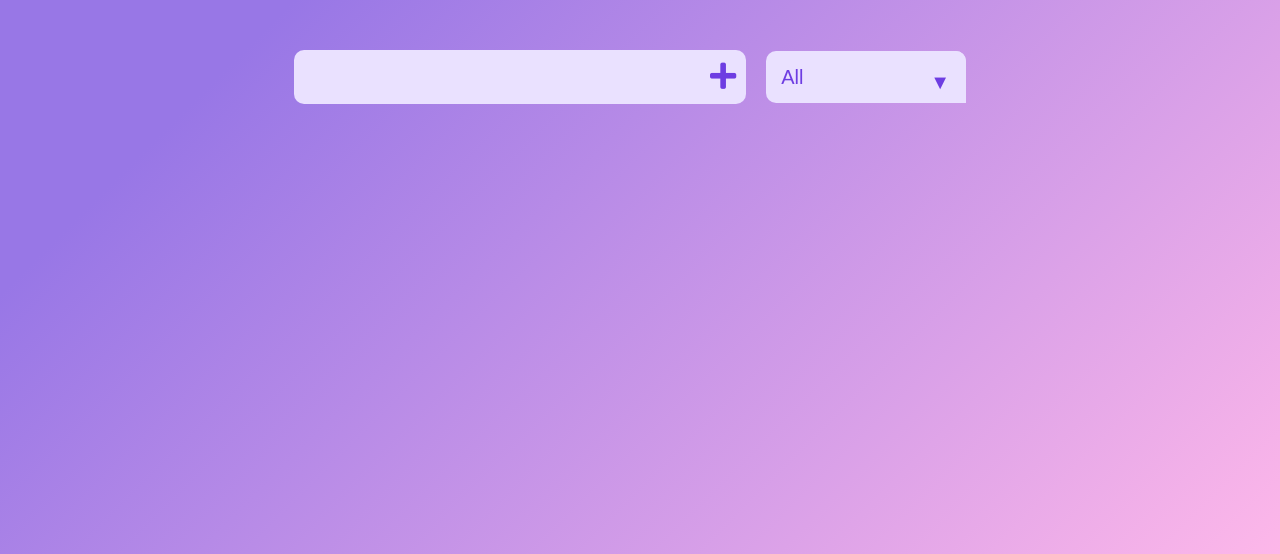
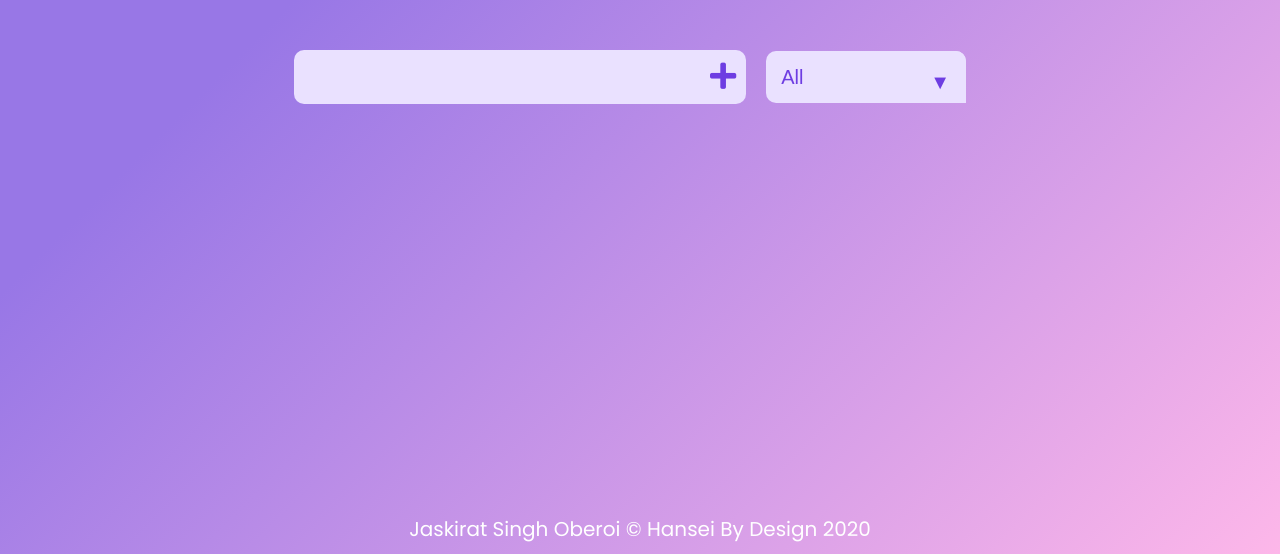
Before and after one commit to JaskiratOberoi/Todo-app-vanilla-js, a plain HTML site: page index.html in a window 1280 px wide. Shown: the part 246-800 px from the top of the page. Drawn offline with Linux system fonts and the light colour scheme; a web font is replaced by a local one.

Commit message:
added signature

```diff
--- a/index.html
+++ b/index.html
@@ -41,6 +41,7 @@
         <ul class="todo-list"></ul>
       </div>
     </main>
+    <footer>Jaskirat Singh Oberoi © Hansei By Design 2020</footer>
     <script src="app.js"></script>
   </body>
 </html>
--- a/style.scss
+++ b/style.scss
@@ -182,6 +182,12 @@ select {
   }
 }
 
+footer {
+  position: absolute;
+  bottom: 10px;
+  text-align: center;
+}
+
 @media all and (max-width: 600px) {
   header {
     h1 {
```
Also changed, not shown: style.css, 1 other file.
